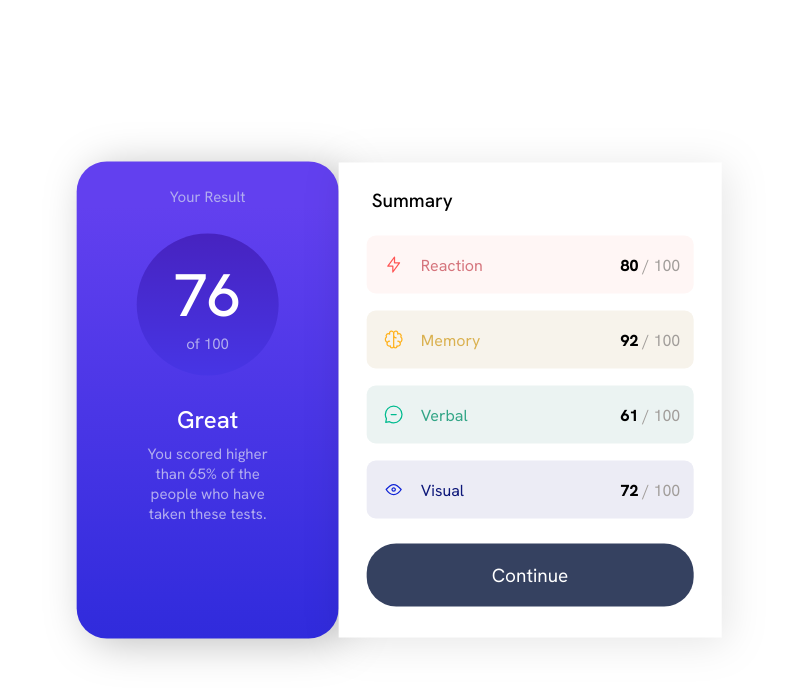
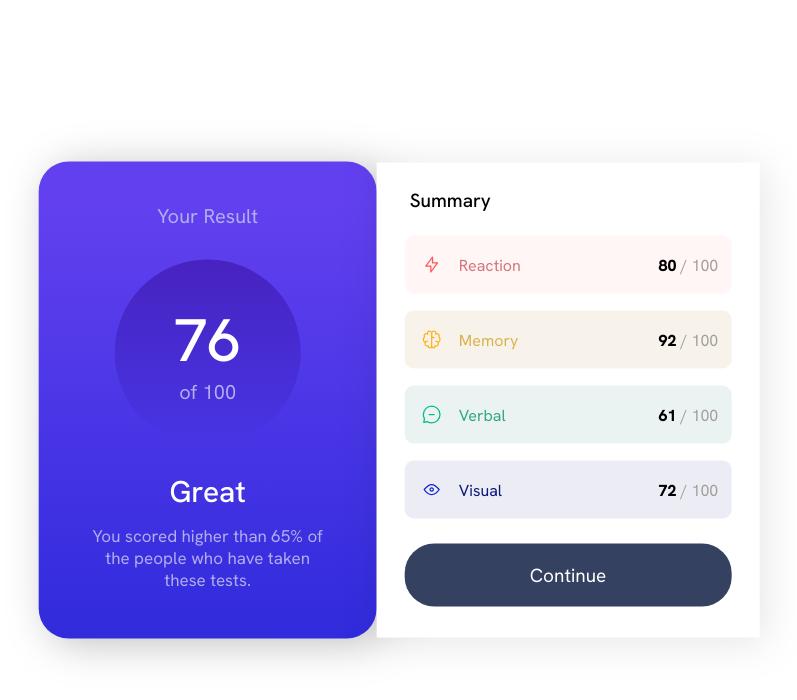
Before and after one commit to jerryren527/results-summary-component, a plain HTML site: page index.html in a window 1280 px wide. Shown: the whole page, without its empty margins (241-1038 px from the left). Drawn offline with Linux system fonts and the light colour scheme.

Commit message:
Changed font and margin in hero's desktop view

```diff
--- a/style.css
+++ b/style.css
@@ -217,10 +217,38 @@ main {
 
   .hero {
     border-radius: 30px;
-
+    width: 338px;
     height: 477px;
+    padding: 41px 53px;
     margin-bottom: 0;
     filter: drop-shadow(10px 5px 20px rgba(0, 0, 0, 0.25));
+    font-size: 20px;
+  }
+
+  /* Great */
+  .hero > p:nth-child(3) {
+    font-size: 30px;
+  }
+
+  /* "Your Result" */
+  .hero > p:nth-child(1) {
+    margin-bottom: 31px;
+  }
+
+  /* Your scored higher than 65%... */
+  .hero > p:nth-child(4) {
+    font-size: 17px;
+  }
+
+  .overall-score-container {
+    width: 185.45px;
+    height: 186px;
+    margin-bottom: 26px;
+  }
+
+  /* Great */
+  .hero > p:nth-child(3) {
+    margin-bottom: 14px;
   }
 
   .summary {
```
